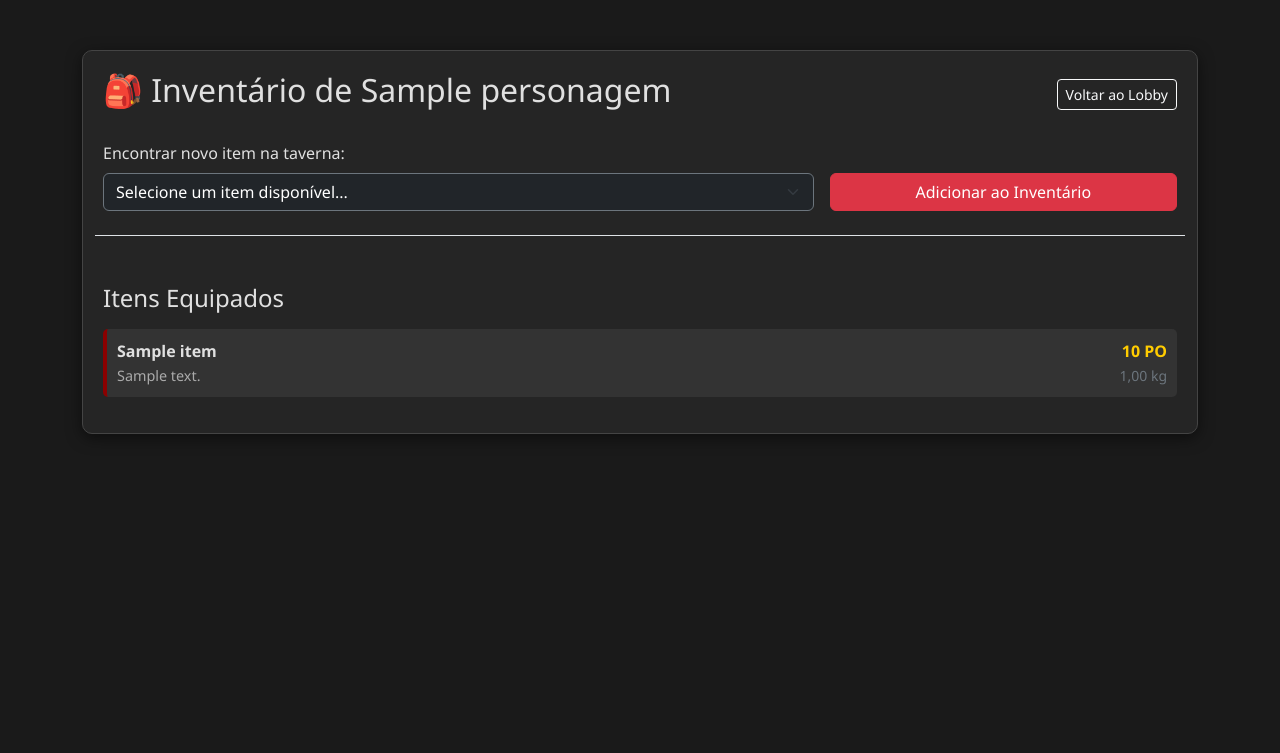
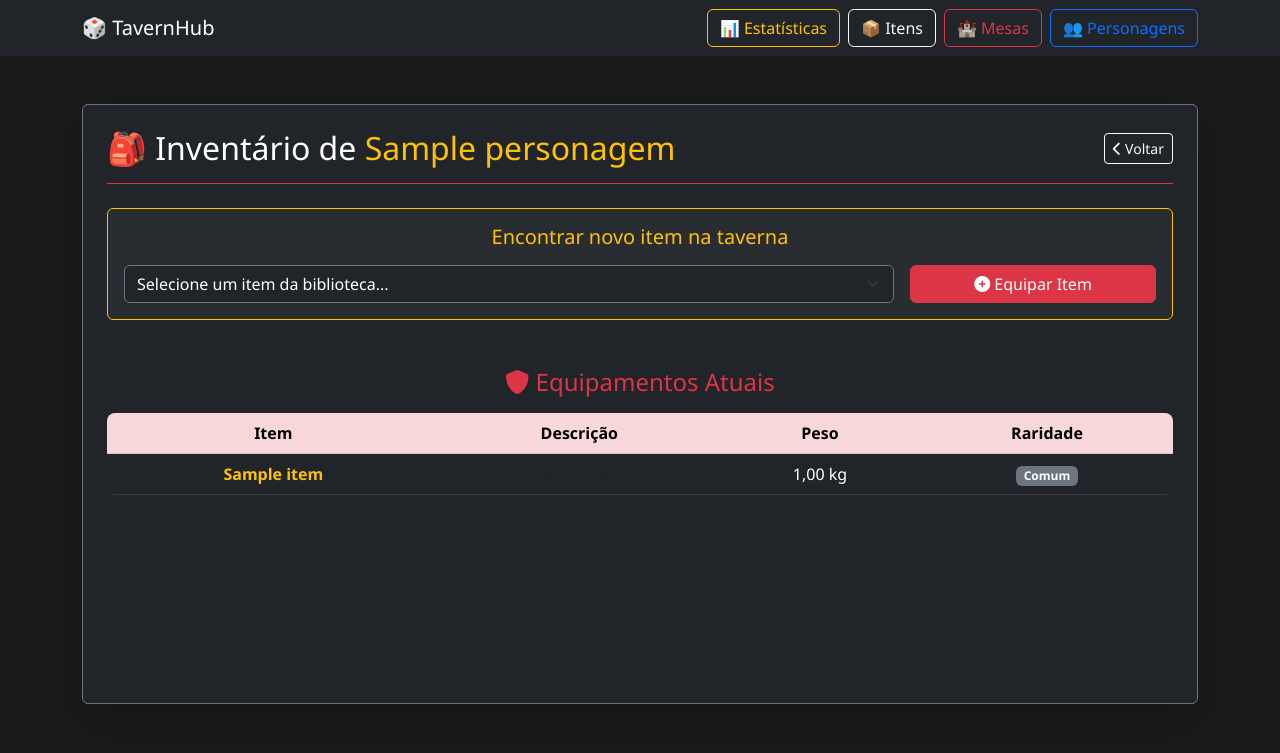
Before and after one commit to FredsonArthur/tavern-hub, a Django app: page /personagem/1/inventario/ in a window 1280 px wide. Shown: the top 753 px of the page. Run offline with Django 5.2, Linux system fonts and the light colour scheme; a user stored in the database is signed in; tables that the repository leaves empty hold one stand-in row (values such as "Sample post").

Commit message:
feat: implementa biblioteca global de itens e sistema de raridade no inventário

```diff
--- a/lobby/templates/lobby/index.html
+++ b/lobby/templates/lobby/index.html
@@ -4,6 +4,7 @@
     <meta charset="UTF-8">
     <title>TavernHub - Lobby</title>
     <link href="https://cdn.jsdelivr.net/npm/bootstrap@5.3.0/dist/css/bootstrap.min.css" rel="stylesheet">
+    <link rel="stylesheet" href="https://cdnjs.cloudflare.com/ajax/libs/font-awesome/6.0.0/css/all.min.css">
     <style>
         body { background: #1a1a1a; color: #e0e0e0; font-family: 'Segoe UI', sans-serif; text-align: center; padding-bottom: 50px; }
         .dice-container { margin-top: 20px; padding: 20px; border: 2px solid #444; display: inline-block; border-radius: 10px; background: #252525; }
@@ -35,8 +36,9 @@
             <a class="navbar-brand" href="{% url 'dashboard' %}">🎲 TavernHub</a>
             <div class="navbar-nav ms-auto">
                 <a href="{% url 'painel_estatisticas' %}" class="btn btn-outline-warning me-2">📊 Estatísticas</a>
-                <a href="{% url 'lista_mesas' %}" class="btn btn-outline-danger me-2">🏰 Minhas Mesas</a>
-                <a href="{% url 'lista_personagens' %}" class="btn btn-outline-primary">👥 Meus Personagens</a>
+                <a href="{% url 'lista_itens' %}" class="btn btn-outline-light me-2">📦 Itens</a>
+                <a href="{% url 'lista_mesas' %}" class="btn btn-outline-danger me-2">🏰 Mesas</a>
+                <a href="{% url 'lista_personagens' %}" class="btn btn-outline-primary">👥 Personagens</a>
             </div>
         </div>
     </nav>
@@ -64,7 +66,9 @@
                         {% endfor %}
                     </select>
                     <div id="inventory-shortcut" class="mt-2" style="display: none;">
-                        <a id="btn-inventory" href="#" class="btn btn-sm btn-warning">🎒 Abrir Inventário de <span id="name-placeholder"></span></a>
+                        <a id="btn-inventory" href="#" class="btn btn-sm btn-warning">
+                            <i class="fas fa-suitcase"></i> Abrir Inventário de <span id="name-placeholder"></span>
+                        </a>
                     </div>
                 </div>
             {% else %}
@@ -96,8 +100,7 @@
                     </ul>
                 </div>
             </div>
-            <div id="log-lista" class="log-lista">
-                </div>
+            <div id="log-lista" class="log-lista"></div>
         </div>
     </div>
     {% endblock %}
@@ -117,6 +120,7 @@
                     const nome = this.options[this.selectedIndex].text.split(' (')[0];
                     shortcut.style.display = 'block';
                     nameSpan.innerText = nome;
+                    // A rota agora aponta corretamente para a view de inventário
                     btn.href = `/personagem/${this.value}/inventario/`;
                 } else {
                     shortcut.style.display = 'none';
--- a/lobby/templates/lobby/inventario.html
+++ b/lobby/templates/lobby/inventario.html
@@ -1,75 +1,89 @@
-<!DOCTYPE html>
-<html lang="pt-br">
-<head>
-    <meta charset="UTF-8">
-    <title>Inventário - {{ personagem.nome }}</title>
-    <link href="https://cdn.jsdelivr.net/npm/bootstrap@5.3.0/dist/css/bootstrap.min.css" rel="stylesheet">
-    <style>
-        body { background: #1a1a1a; color: #e0e0e0; font-family: 'Segoe UI', sans-serif; padding-top: 50px; }
-        .inventory-card { background: #252525; border: 1px solid #444; border-radius: 10px; padding: 20px; box-shadow: 0 4px 15px rgba(0,0,0,0.5); }
-        .item-list { list-style: none; padding: 0; }
-        .item-entry { background: #333; margin-bottom: 10px; padding: 10px; border-radius: 5px; border-left: 4px solid #8b0000; display: flex; justify-content: space-between; align-items: center; }
-        .item-info { font-size: 0.9rem; color: #aaa; }
-        .gold-text { color: #ffcc00; font-weight: bold; }
-        .empty-msg { font-style: italic; color: #666; }
-    </style>
-</head>
-<body>
-    <div class="container">
-        <!-- Bloco de Feedback Visual (Django Messages)[cite: 5, 6] -->
+{% extends 'lobby/index.html' %}
+
+{% block content %}
+<div class="container mt-5">
     {% if messages %}
+        <div class="messages-container">
             {% for message in messages %}
                 <div class="alert alert-{{ message.tags }} alert-dismissible fade show" role="alert">
                     {{ message }}
                     <button type="button" class="btn-close" data-bs-dismiss="alert" aria-label="Close"></button>
                 </div>
             {% endfor %}
+        </div>
     {% endif %}
 
-        <div class="inventory-card">
-            <div class="d-flex justify-content-between align-items-center mb-4">
-                <h2>🎒 Inventário de {{ personagem.nome }}</h2>
-                <a href="{% url 'dashboard' %}" class="btn btn-outline-light btn-sm">Voltar ao Lobby</a>
+    <div class="inventory-card bg-dark text-white p-4 rounded border border-secondary shadow-lg">
+        <div class="d-flex justify-content-between align-items-center mb-4 border-bottom border-danger pb-3">
+            <h2 class="mb-0">🎒 Inventário de <span class="text-warning">{{ personagem.nome }}</span></h2>
+            <a href="{% url 'lista_personagens' %}" class="btn btn-outline-light btn-sm">
+                <i class="fas fa-chevron-left"></i> Voltar
+            </a>
         </div>
 
-            <!-- Adicionar Novo Item (Lógica Many-to-Many) -->
-            <form method="POST" class="row g-3 mb-5 border-bottom pb-4">
+        <div class="card bg-secondary bg-opacity-10 border-warning mb-5">
+            <div class="card-body">
+                <h5 class="card-title text-warning mb-3">Encontrar novo item na taverna</h5>
+                <form method="POST" class="row g-3">
                     {% csrf_token %}
-                <div class="col-md-8">
-                    <label for="item_id" class="form-label">Encontrar novo item na taverna:</label>
+                    <div class="col-md-9">
                         <select name="item_id" id="item_id" class="form-select bg-dark text-white border-secondary" required>
-                        <option value="">Selecione um item disponível...</option>
+                            <option value="">Selecione um item da biblioteca...</option>
                             {% for item in itens %}
-                            <option value="{{ item.id }}">{{ item.nome }} - {{ item.valor }} PO ({{ item.peso }}kg)</option>
+                                <option value="{{ item.id }}">{{ item.nome }} - {{ item.raridade }} ({{ item.peso }}kg)</option>
                             {% endfor %}
                         </select>
                     </div>
-                <div class="col-md-4 d-flex align-items-end">
-                    <button type="submit" class="btn btn-danger w-100">Adicionar ao Inventário</button>
+                    <div class="col-md-3">
+                        <button type="submit" class="btn btn-danger w-100">
+                            <i class="fas fa-plus-circle"></i> Equipar Item
+                        </button>
                     </div>
                 </form>
-
-            <!-- Lista de Itens Atuais[cite: 3, 6] -->
-            <h4>Itens Equipados</h4>
-            <ul class="item-list mt-3">
-                {% for item in personagem.itens.all %}
-                    <li class="item-entry">
-                        <div>
-                            <strong>{{ item.nome }}</strong><br>
-                            <span class="item-info">{{ item.descricao }}</span>
-                        </div>
-                        <div class="text-end">
-                            <span class="gold-text">{{ item.valor }} PO</span><br>
-                            <small class="text-secondary">{{ item.peso }} kg</small>
-                        </div>
-                    </li>
-                {% empty %}
-                    <li class="empty-msg text-center py-4">Este personagem ainda não possui itens no inventário.</li>
-                {% endfor %}
-            </ul>
             </div>
         </div>
 
-    <script src="https://cdn.jsdelivr.net/npm/bootstrap@5.3.0/dist/js/bootstrap.bundle.min.js"></script>
-</body>
-</html>
+        <h4 class="mb-3 text-danger"><i class="fas fa-shield-alt"></i> Equipamentos Atuais</h4>
+        <div class="table-responsive">
+            <table class="table table-dark table-hover align-middle">
+                <thead class="table-danger">
+                    <tr>
+                        <th>Item</th>
+                        <th>Descrição</th>
+                        <th class="text-center">Peso</th>
+                        <th class="text-center">Raridade</th>
+                    </tr>
+                </thead>
+                <tbody>
+                    {% for item in personagem.itens.all %}
+                    <tr>
+                        <td><strong class="text-warning">{{ item.nome }}</strong></td>
+                        <td class="text-muted small">{{ item.descricao|default:"Sem descrição." }}</td>
+                        <td class="text-center">{{ item.peso }} kg</td>
+                        <td class="text-center">
+                            <span class="badge {% if item.raridade == 'Lendário' %}bg-danger{% elif item.raridade == 'Raro' %}bg-primary{% else %}bg-secondary{% endif %}">
+                                {{ item.raridade }}
+                            </span>
+                        </td>
+                    </tr>
+                    {% empty %}
+                    <tr>
+                        <td colspan="4" class="text-center py-5 text-muted italic">
+                            <i class="fas fa-ghost fa-2x mb-2"></i><br>
+                            Este aventureiro ainda não possui itens no inventário.
+                        </td>
+                    </tr>
+                    {% endfor %}
+                </tbody>
+            </table>
+        </div>
+    </div>
+</div>
+
+<style>
+    .inventory-card { min-height: 600px; }
+    .table { border-radius: 8px; overflow: hidden; }
+    .table-hover tbody tr:hover { background-color: rgba(139, 0, 0, 0.2) !important; }
+    .messages-container { max-width: 800px; margin: 0 auto 20px auto; }
+</style>
+{% endblock %}
--- a/lobby/urls.py
+++ b/lobby/urls.py
@@ -26,7 +26,11 @@
     path('personagens/editar/<int:pk>/', views.editar_personagem, name='editar_personagem'),
     path('personagens/excluir/<int:pk>/', views.excluir_personagem, name='excluir_personagem'),
 
-    # --- NOVO REQUISITO: GESTÃO DE INVENTÁRIO (Many-to-Many) ---
+    # --- NOVO REQUISITO: GESTÃO DE INVENTÁRIO & ITENS (Many-to-Many) ---
     # Rota para gerenciar os itens de um personagem específico
     path('personagem/<int:pk>/inventario/', views.gerenciar_inventario, name='gerenciar_inventario'),
+
+    # Rotas para o CRUD global de Itens (Biblioteca de Itens)
+    path('itens/', views.lista_itens, name='lista_itens'),
+    path('itens/novo/', views.criar_item, name='criar_item'),
 ]
--- a/lobby/views.py
+++ b/lobby/views.py
@@ -7,7 +7,7 @@
 from django.contrib import messages
 from django.db.models import Avg, Count, Max
 from .models import Rolagem, Personagem, Mesa, Item
-from .forms import PersonagemForm, MesaForm
+from .forms import PersonagemForm, MesaForm, ItemForm # Importação do ItemForm adicionada
 
 # --- REQUISITO: PAINEL DE ESTATÍSTICAS (Aggregation) ---
 
@@ -109,9 +109,28 @@
         personagem.save()
         messages.warning(request, f"{personagem.nome} foi arquivado.")
         return redirect('lista_personagens')
-    return render(request, 'lobby/confirmar_exclusao.html', {'objeto': personageme})
+    return render(request, 'lobby/confirmar_exclusao.html', {'objeto': personagem})
 
-# --- NOVO: GESTÃO DE INVENTÁRIO (Many-to-Many) ---
+# --- GESTÃO DE INVENTÁRIO & ITENS (Many-to-Many) ---
+
+@login_required
+def lista_itens(request):
+    """Exibe todos os itens globais que podem ser adicionados aos inventários."""
+    itens = Item.objects.all()
+    return render(request, 'lobby/lista_itens.html', {'itens': itens})
+
+@login_required
+def criar_item(request):
+    """Permite forjar novos itens para a biblioteca do TavernHub."""
+    if request.method == 'POST':
+        form = ItemForm(request.POST)
+        if form.is_valid():
+            form.save()
+            messages.success(request, "Item lendário adicionado à biblioteca!")
+            return redirect('lista_itens')
+    else:
+        form = ItemForm()
+    return render(request, 'lobby/form_personagem.html', {'form': form, 'titulo': 'Forjar Novo Item'})
 
 @login_required
 def gerenciar_inventario(request, pk):
```
Also changed, not shown: lobby/forms.py (+22 -4 lines), lobby/models.py (+23 -7 lines), lobby/templates/lobby/lista_itens.html (added, +61 -0 lines), README.md, lobby/migrations/0007_remove_item_valor_item_raridade.py (added). Lines whose indentation alone changed are shown as unchanged.
